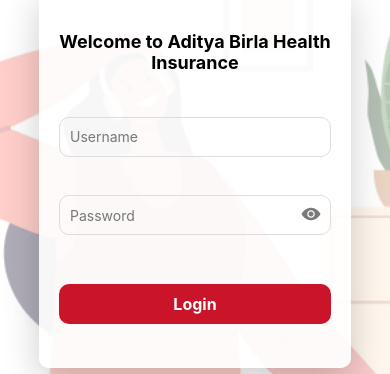
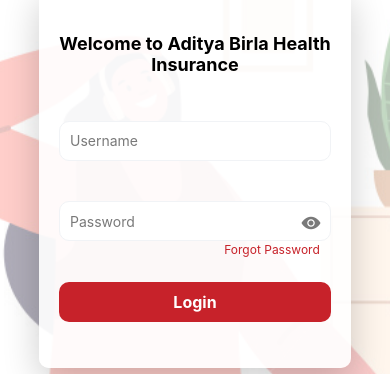
Before and after one commit to RishiMonocept/Aditya-Birla, a React Native app: screen /LoginPage in a window 390 px wide. Shown: the part 267-641 px from the top of the page. Built offline with nearby package versions, Linux system fonts and the light colour scheme.

Commit message:
forgot password added

```diff
--- a/src/pages/Login/Login.jsx
+++ b/src/pages/Login/Login.jsx
@@ -1,89 +1,23 @@
 import {
   View,
+  Image,
   Text,
   TextInput,
+  ImageBackground,
   TouchableOpacity,
-  ImageBackground,
   KeyboardAvoidingView,
-  Platform,
   TouchableWithoutFeedback,
   Keyboard,
-  Image,
+  Platform,
 } from "react-native";
 import React, { useState } from "react";
-import { useNavigation } from "@react-navigation/native";
-import AsyncStorage from "@react-native-async-storage/async-storage";
 import { SafeAreaView } from "react-native-safe-area-context";
-import Toast from "react-native-toast-message";
+import abhiLogo from "../../assets/Login/AbhiLogo.png";
+import loginBgImage from "../../assets/Login/loginBgImg.png";
 import { styles } from "./login.style";
-import { Ionicons } from "@expo/vector-icons";
-import loginBgImage from "../../assets/Login/loginBgImg.png";
-import abhiLogo from "../../assets/Login/AbhiLogo.png";
+import { Ionicons } from '@expo/vector-icons'; // Ensure you have installed expo/vector-icons or another icon library
 
 export default function Login() {
-  const navigation = useNavigation();
-  const [loginData, setLoginData] = useState({
-    email: "testuser1@monocept.com",
-    password: "12345",
-  });
-
-  const handleLogin = async () => {
-    const url = "https://usp.monocept.ai/abhiupapi/Banca/User/Agent/AgentLogin";
-    const data = {
-      agentUserName: loginData.email,
-      agentPassword: loginData.password,
-    };
-
-    try {
-      const response = await fetch(url, {
-        method: "POST",
-        headers: {
-          "Content-Type": "application/json",
-        },
-        body: JSON.stringify(data),
-      });
-
-      const result = await response.json();
-      console.log(result);
-
-      if (response.ok) {
-        // console.log("Hello");
-        Toast.show({
-          type: "success",
-          position: "top",
-          text1: "Login Successful",
-          text2: "You have successfully logged in.",
-          visibilityTime: 3000,
-        });
-        AsyncStorage.setItem("UserData", JSON.stringify(result));
-        // navigation.navigate("BottomTabs");
-        navigation.replace("BottomTabs");
-      } else {
-        Toast.show({
-          type: "error",
-          position: "top",
-          text1: "Login Failed",
-          text2: result.message || "Please check your credentials.",
-          visibilityTime: 3000,
-        });
-      }
-    } catch (error) {
-      Toast.show({
-        type: "error",
-        position: "right",
-        text1: "Error",
-        text2: "An error occurred: " + error.message,
-        visibilityTime: 3000,
-      });
-    } finally {
-      const userData = await AsyncStorage.getItem("UserData");
-      console.log(
-        "UserData:",
-        userData ? JSON.parse(userData) : "No user data"
-      );
-    }
-  };
-
   const [passwordVisible, setPasswordVisible] = useState(false);
 
   return (
@@ -92,7 +26,7 @@ export default function Login() {
         <KeyboardAvoidingView
           style={{ flex: 1 }}
           behavior="padding"
-          keyboardVerticalOffset={Platform.OS === "ios" ? 60 : 0} // Adjust this value based on your header size
+          keyboardVerticalOffset={Platform.OS === 'ios' ? 60 : 0} // Adjust this value based on your header size
         >
           <TouchableWithoutFeedback onPress={Keyboard.dismiss}>
             <View style={{ flex: 1 }}>
@@ -115,7 +49,7 @@ export default function Login() {
                   <TextInput
                     placeholder="Username"
                     style={styles.input}
-                    placeholderTextColor="#777"
+                    placeholderTextColor="#797979"
                   />
 
                   {/* Password input with show/hide feature */}
@@ -124,7 +58,7 @@ export default function Login() {
                       placeholder="Password"
                       secureTextEntry={!passwordVisible}
                       style={styles.input}
-                      placeholderTextColor="#777"
+                      placeholderTextColor="#797979"
                     />
                     <TouchableOpacity
                       style={styles.showHideIcon}
@@ -137,6 +71,16 @@ export default function Login() {
                       />
                     </TouchableOpacity>
                   </View>
+
+                  {/* Forgot Password Link */}
+                  <TouchableOpacity
+                    onPress={() => console.log("Forgot Password pressed")}
+                    style={styles.forgotPasswordContainer}
+                  >
+                    <Text style={styles.forgotPasswordText}>
+                      Forgot Password
+                    </Text>
+                  </TouchableOpacity>
 
                   <TouchableOpacity
                     style={styles.loginButton}
--- a/src/pages/Login/login.style.js
+++ b/src/pages/Login/login.style.js
@@ -32,7 +32,7 @@ export const styles = StyleSheet.create({
     flex: 1,
     justifyContent: "center",
     alignItems: "center",
-    backgroundColor: "rgba(255, 255, 255, 0.6)", // Adjusted for readability
+    backgroundColor: "rgba(255, 255, 255, 0.6)",
   },
   formContainer: {
     width: "80%", // Form covers 80% of the main container
@@ -41,13 +41,13 @@ export const styles = StyleSheet.create({
     borderRadius: 10,
     alignItems: "center",
     justifyContent: "space-evenly",
-    backgroundColor: "rgba(255, 255, 255, 0.9)", // Background with transparency
-    borderColor: "#ddd", // Border color
-    elevation: 12, // Shadow for Android
-    shadowColor: "#000", // Shadow color for iOS
-    shadowOffset: { width: 0, height: 12 }, // Shadow offset for iOS
-    shadowOpacity: 0.2, // Shadow opacity for iOS
-    shadowRadius: 36, // Shadow radius for iOS
+    backgroundColor: "rgba(255, 255, 255, 0.9)",
+    borderColor: "#ddd",
+    elevation: 12,
+    shadowColor: "#000",
+    shadowOffset: { width: 0, height: 12 },
+    shadowOpacity: 0.2,
+    shadowRadius: 36,
   },
   heading: {
     fontSize: 18,
@@ -58,7 +58,8 @@ export const styles = StyleSheet.create({
   input: {
     width: "100%",
     height: 40,
-    borderColor: "#ddd",
+    borderColor: "#F1F3F6",
+    backgroundColor:"#FFFFFF",
     borderWidth: 1,
     borderRadius: 10,
     paddingHorizontal: 10,
@@ -68,24 +69,34 @@ export const styles = StyleSheet.create({
     width: "100%",
     flexDirection: "row",
     alignItems: "center",
-    // borderColor: "#ddd",
+
+    borderColor: "#ddd",
     // borderWidth: 1,
     borderRadius: 10,
-    marginBottom: 10,
-    // marginTop:12,
+    marginBottom: 15,
     position: "relative",
   },
   showHideIcon: {
     position: "absolute",
     right: 10,
-    height: 40,
+    height: 33,
     // justifyContent: "center",
+  },
+  forgotPasswordContainer: {
+    // flexDirection:,
+    marginTop: -55,
+    marginLeft:154,
 
+  },
+  forgotPasswordText: {
+    color: "#C7222A",
+    fontSize: 12,
+    fontWeight: "400",
   },
   loginButton: {
     width: "100%",
     height: 40,
-    backgroundColor: "#C91429",
+    backgroundColor: "#C7222A",
     justifyContent: "center",
     alignItems: "center",
     borderRadius: 10,
```
